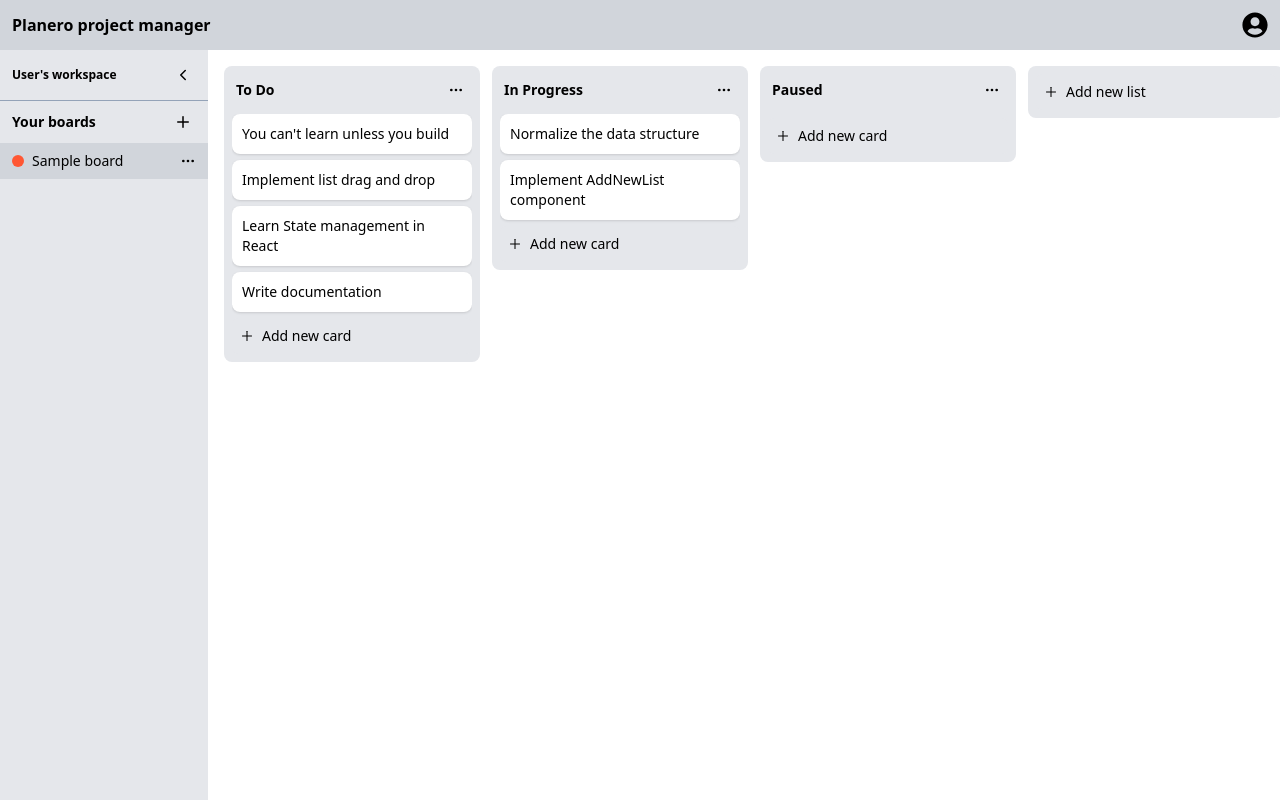
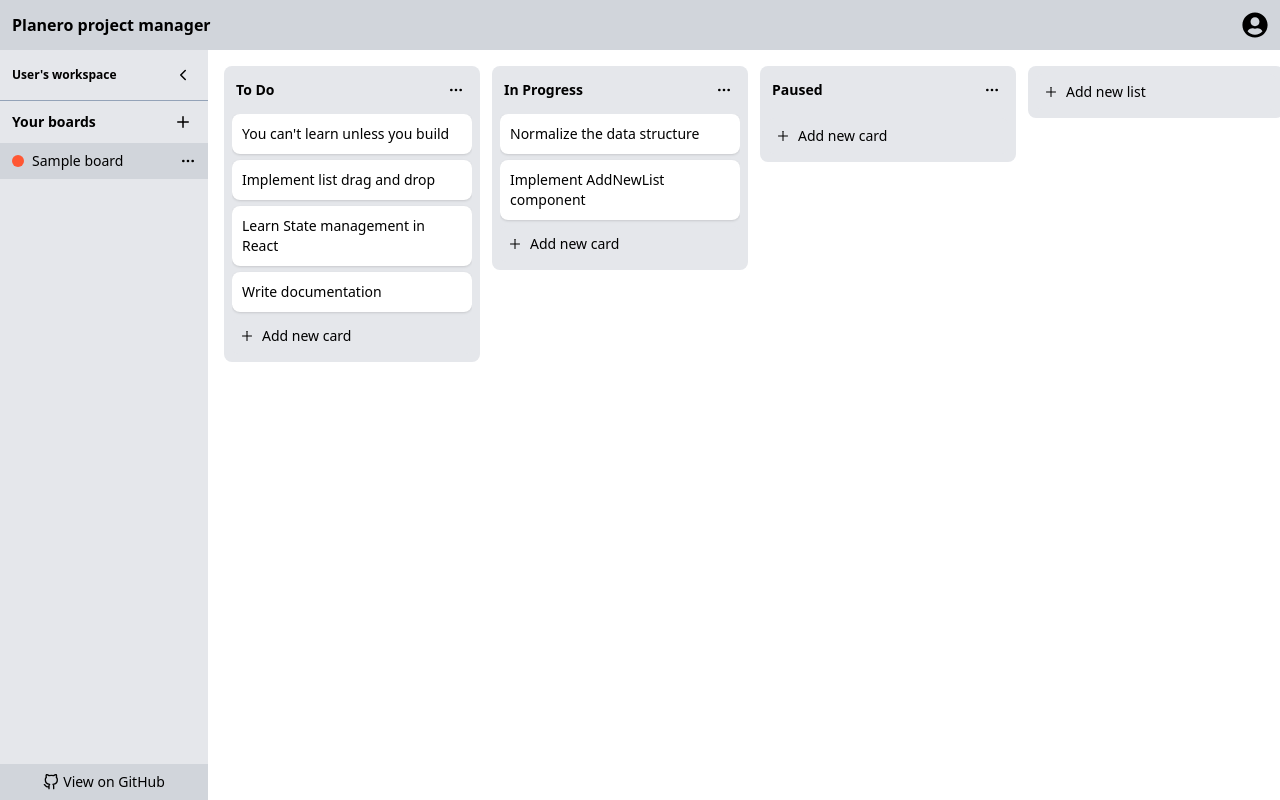
Before and after one commit to raknos13/planero-planner-react, a React (Vite) app: page / in a window 1280 px wide. Built offline with nearby package versions, Linux system fonts and the light colour scheme.

Commit message:
Add Github button to repo in sidebar

```diff
--- /dev/null
+++ b/src/components/GithubButton.jsx
@@ -0,0 +1,15 @@
+import { FiGithub } from "react-icons/fi";
+const GithubButton = ({ link }) => {
+  return (
+    <a href={link} target="_blank">
+      <div className="flex justify-center items-center gap-1 bg-gray-300 p-2 hover:bg-gray-700 hover:text-white transition-all duration-200 ease-linear">
+        <button>
+          <FiGithub size={16} />
+        </button>
+        <span className="text-sm">View on GitHub</span>
+      </div>
+    </a>
+  );
+};
+
+export default GithubButton;
--- a/src/components/Sidebar.jsx
+++ b/src/components/Sidebar.jsx
@@ -8,6 +8,7 @@ import { useState, useRef, useEffect } from "react";
 import { useBoardContext } from "./BoardContext";
 import BoardCreatorPopover from "./BoardCreatorPopover";
 import MoreOptionsPopover from "./MoreOptionsPopover";
+import GithubButton from "./GithubButton";
 
 const Sidebar = () => {
   const {
@@ -59,6 +60,7 @@ const Sidebar = () => {
       }}
     >
       {!isCollapsed && (
+        <div className="flex flex-col justify-between h-full">
           <div>
             <div className="flex justify-between items-center p-3 border-b border-b-slate-400">
               <h1 className="font-bold text-xs">User&apos;s workspace</h1>
@@ -167,6 +169,8 @@ const Sidebar = () => {
               </>
             )}
           </div>
+          <GithubButton link="https://github.com/raknos13/planero-planner-react" />
+        </div>
       )}
       {isCollapsed && (
         <div className="m-0.5 mt-3">
```
Lines whose indentation alone changed are shown as unchanged.
